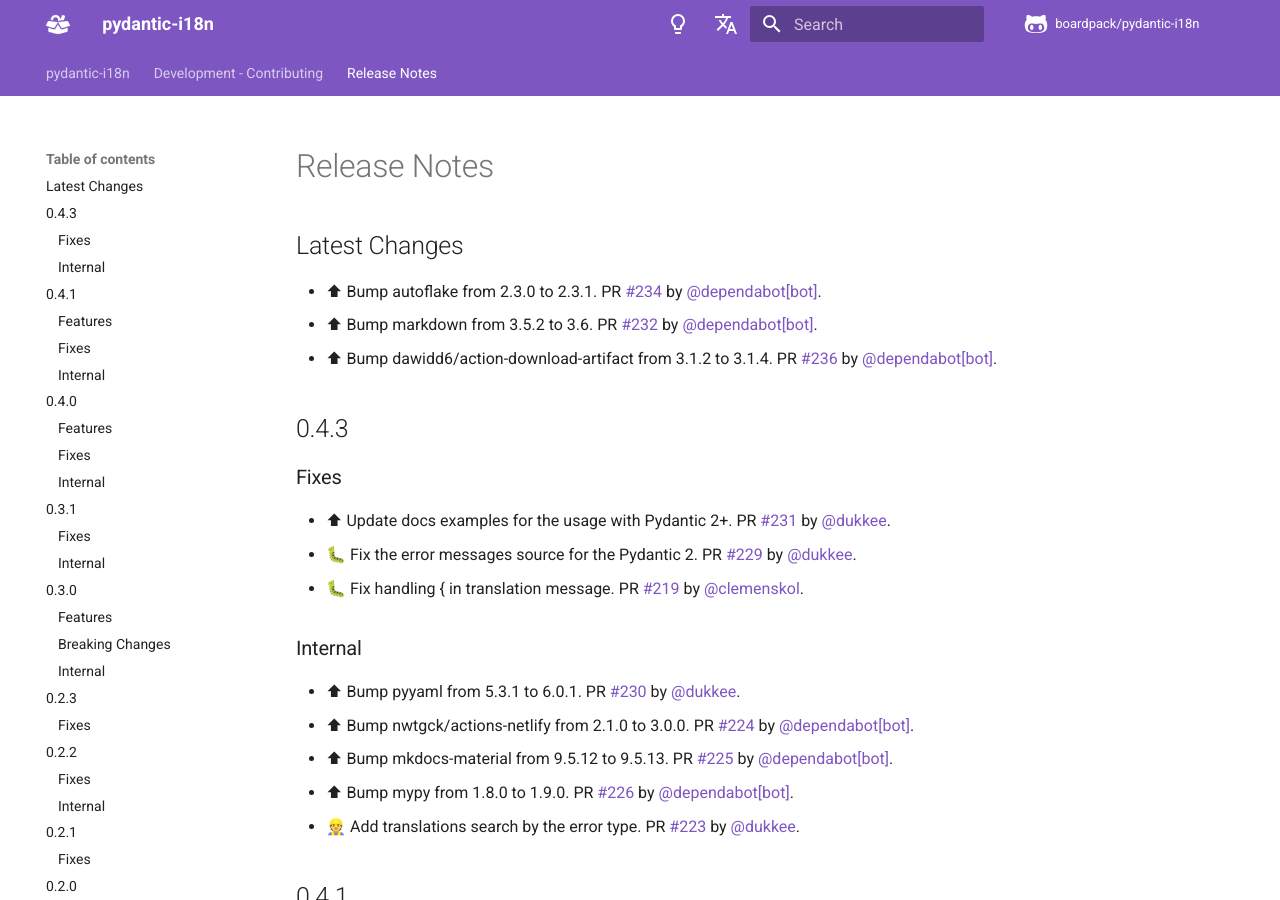
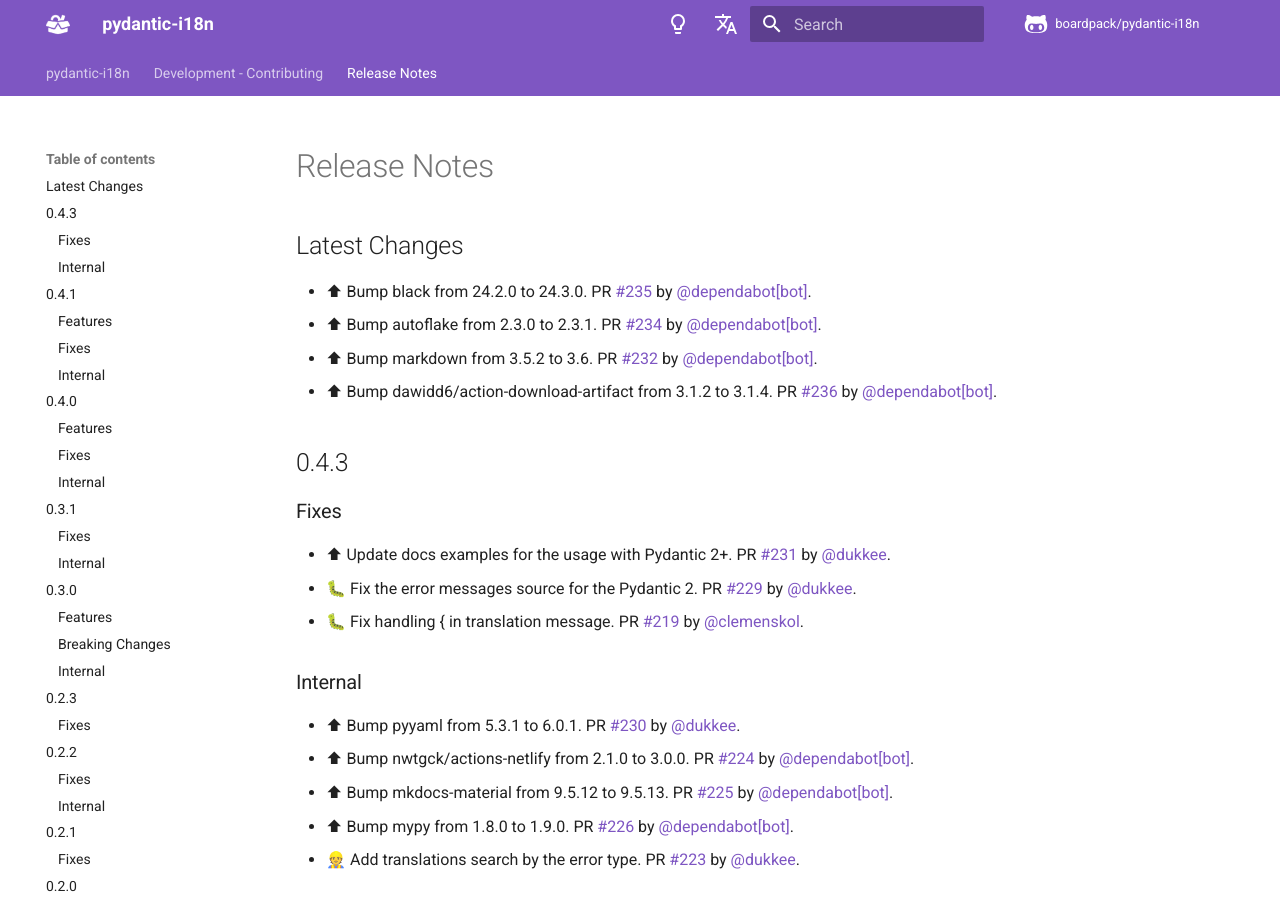
Before and after one commit to boardpack/pydantic-i18n, an MkDocs documentation site: the page built from docs/en/docs/release-notes.md, in a window 1280 px wide and 900 px high. Built offline with MkDocs 1.6.1 and Material for MkDocs 9.7.7, drawn with Linux system fonts in a browser that asks for light colours; comment, search, counter and statistics services are not loaded.

Commit message:
📝 Update release notes

```diff
--- a/docs/en/docs/release-notes.md
+++ b/docs/en/docs/release-notes.md
@@ -2,6 +2,7 @@
 
 ## Latest Changes
 
+* ⬆ Bump black from 24.2.0 to 24.3.0. PR [#235](https://github.com/boardpack/pydantic-i18n/pull/235) by [@dependabot[bot]](https://github.com/apps/dependabot).
 * ⬆ Bump autoflake from 2.3.0 to 2.3.1. PR [#234](https://github.com/boardpack/pydantic-i18n/pull/234) by [@dependabot[bot]](https://github.com/apps/dependabot).
 * ⬆ Bump markdown from 3.5.2 to 3.6. PR [#232](https://github.com/boardpack/pydantic-i18n/pull/232) by [@dependabot[bot]](https://github.com/apps/dependabot).
 * ⬆ Bump dawidd6/action-download-artifact from 3.1.2 to 3.1.4. PR [#236](https://github.com/boardpack/pydantic-i18n/pull/236) by [@dependabot[bot]](https://github.com/apps/dependabot).
```
